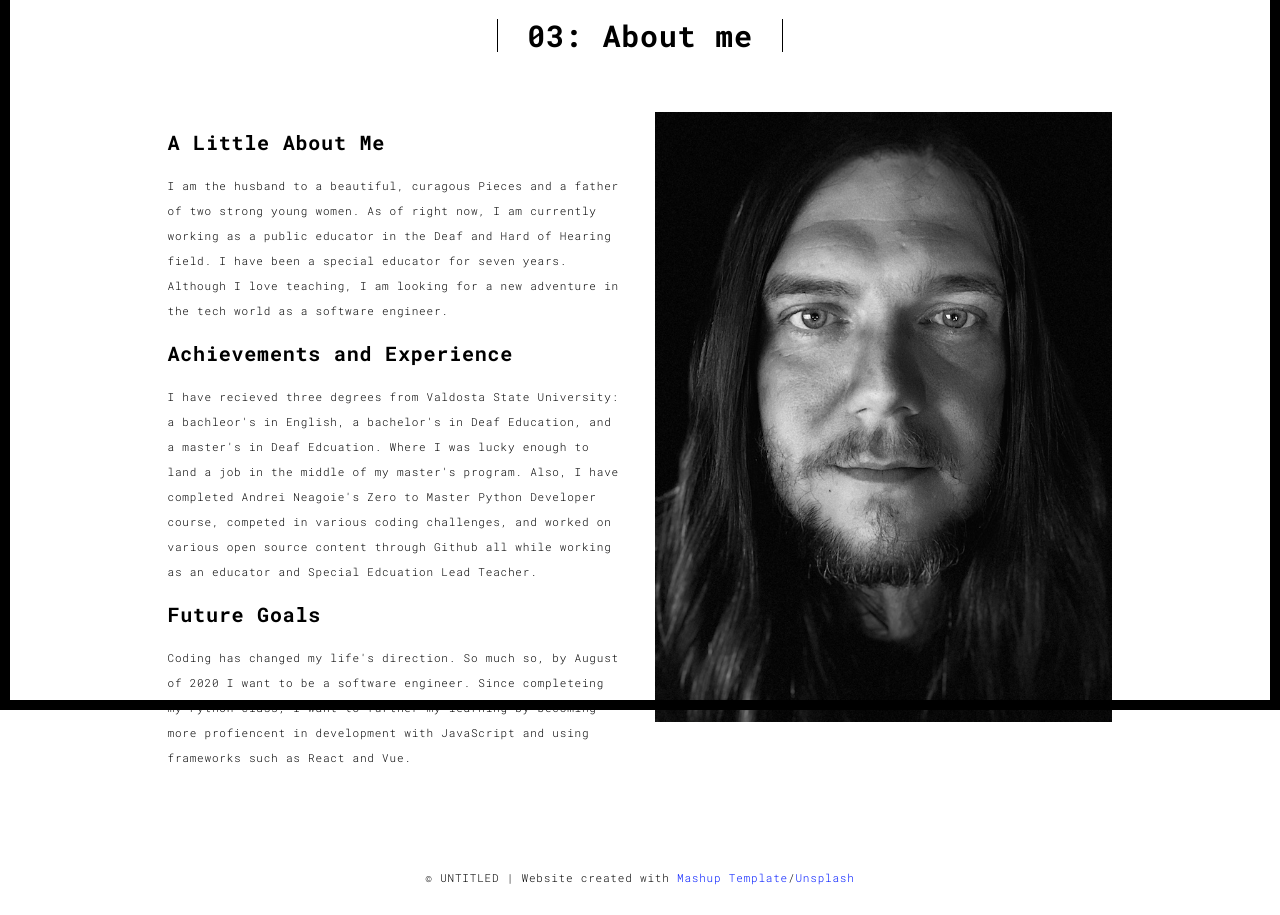
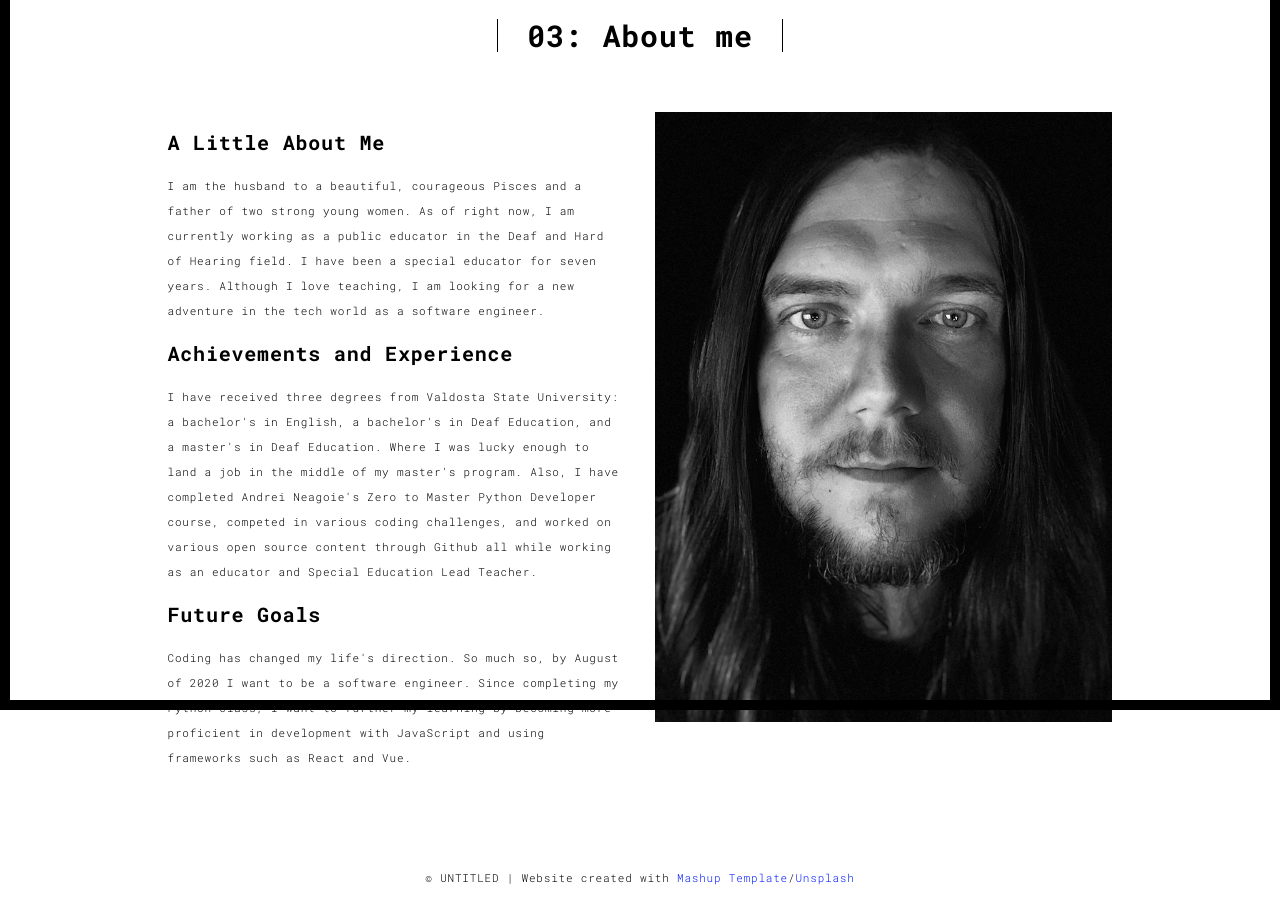
Before and after one commit to patterson-dtaylor/PyPortfo, a Flask app: page /about.html in a window 1280 px wide. Shown: the part 90-1005 px from the top of the page. Run offline with Flask 2, Linux system fonts and the light colour scheme; some libraries are stand-ins or nearby versions.

Commit message:
Updating the about me page.

```diff
--- a/templates/about.html
+++ b/templates/about.html
@@ -62,11 +62,11 @@
               <div class="row">
                 <div class="col-xs-12 col-md-6">
                   <h3>A Little About Me</h3>
-                  <p>I am the husband to a beautiful, curagous Pieces and a father of two strong young women. As of right now, I am currently working as a public educator in the Deaf and Hard of Hearing field.  I have been a special educator for seven years.  Although I love teaching, I am looking for a new adventure in the tech world as a software engineer.</p>
+                  <p>I am the husband to a beautiful, courageous Pisces and a father of two strong young women. As of right now, I am currently working as a public educator in the Deaf and Hard of Hearing field.  I have been a special educator for seven years.  Although I love teaching, I am looking for a new adventure in the tech world as a software engineer.</p>
                   <h3>Achievements and Experience</h3>
-                  <p>I have recieved three degrees from Valdosta State University: a bachleor's in English, a bachelor's in Deaf Education, and a master's in Deaf Edcuation. Where I was lucky enough to land a job in the middle of my master's program.  Also, I have completed Andrei Neagoie's Zero to Master Python Developer course, competed in various coding challenges, and worked on various open source content through Github all while working as an educator and Special Edcuation Lead Teacher.
+                  <p>I have received three degrees from Valdosta State University: a bachelor's in English, a bachelor's in Deaf Education, and a master's in Deaf Education. Where I was lucky enough to land a job in the middle of my master's program.  Also, I have completed Andrei Neagoie's Zero to Master Python Developer course, competed in various coding challenges, and worked on various open source content through Github all while working as an educator and Special Education Lead Teacher.
                   <h3>Future Goals</h3>
-                  <p>Coding has changed my life's direction. So much so, by August of 2020 I want to be a software engineer.  Since completeing my Python class, I want to further my learning by becoming more profiencent in development with JavaScript and using frameworks such as React and Vue.</p>
+                  <p>Coding has changed my life's direction. So much so, by August of 2020 I want to be a software engineer.  Since completing my Python class, I want to further my learning by becoming more proficient in development with JavaScript and using frameworks such as React and Vue.</p>
                 </div>
                 <div class="col-xs-12 col-md-6">
                   <img src="./static/assets/images/profilecopy.jpg" class="img-responsive" alt="">
```
Also changed, not shown: 1 other file.
